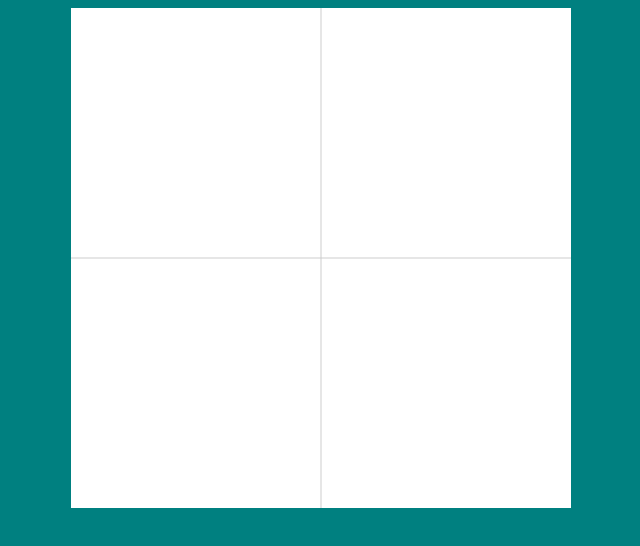
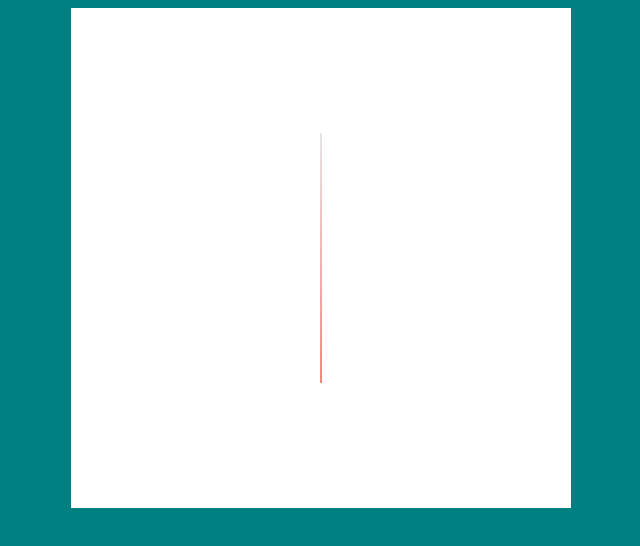
Before and after one commit to ccincotti3/FunWithWebGl, a plain HTML site: page funWithWebGl/004/index.html in a window 1280 px wide. Shown: the whole page, without its empty margins (319-959 px from the left). Drawn offline with Linux system fonts and the light colour scheme.

Commit message:
Get line that changes color

```diff
--- /dev/null
+++ b/funWithWebGl/004/Primatives.js
@@ -0,0 +1,51 @@
+const Primatives = {}
+
+Primatives.GridAxis = class {
+    static createMesh(gl) {
+        const verts = [ 0, 0.5, 0, 0,  0, -0.5, 0, 1 ]
+
+        const attrColorLoc = 4; // Same that we set up in shader. Define here so we can use it.
+        const mesh = {
+            vao: gl.createVertexArray(),
+            drawMode: gl.LINES,
+        }
+
+        mesh.vertexComponentLen = 4
+        mesh.vertexCount = verts.length / mesh.vertexComponentLen;
+
+        const strideLen = Float32Array.BYTES_PER_ELEMENT * mesh.vertexComponentLen // Vertex size in bytes
+
+        // Setup the buffer
+        mesh.bufVertices = gl.createBuffer();
+
+        gl.bindVertexArray(mesh.vao)
+
+        gl.bindBuffer(gl.ARRAY_BUFFER, mesh.bufVertices)
+        gl.bufferData(gl.ARRAY_BUFFER, new Float32Array(verts), gl.STATIC_DRAW)
+        gl.enableVertexAttribArray(ATTR_POSITION_LOC)
+        gl.enableVertexAttribArray(attrColorLoc)
+
+        gl.vertexAttribPointer(
+            ATTR_POSITION_LOC,
+            3,
+            gl.FLOAT,
+            false,
+            strideLen,
+            0
+        )
+        gl.vertexAttribPointer(
+            attrColorLoc,
+            1,
+            gl.FLOAT,
+            false,
+            strideLen,
+            Float32Array.BYTES_PER_ELEMENT * 3
+        )
+
+        //Cleanup
+        gl.bindVertexArray(null);
+        gl.bindBuffer(gl.ARRAY_BUFFER, null);
+        gl.mMeshCache["grid"] = mesh;
+        return mesh;
+    }
+}
--- a/funWithWebGl/004/index.html
+++ b/funWithWebGl/004/index.html
@@ -15,15 +15,14 @@
 <script src="sh.js"></script>
 <script src="RenderLoop.js"></script>
 <script src="Model.js"></script>
+<script src="Primatives.js"></script>
 <script>
     window.onload = () => {
         const gl = GLInstance().fSetSize(500, 500).fClear();
 
         const gShader = new TestShader(gl, [0.8,0.8,0.8,   1,0,0,  0,1,0,   0,0,1]); // adding colors
 
-        const mesh = gl.fCreateMeshVAO("lines", null, [0,1,0, 0,-1,0,     -1,0,0, 1,0,0]) // 2 lines
-        mesh.drawMode = gl.LINES;
-
+        const mesh = Primatives.GridAxis.createMesh(gl);
         const gModel = new Model(mesh);
 
         const RLoop = new RenderLoop(onRender).start();
```
